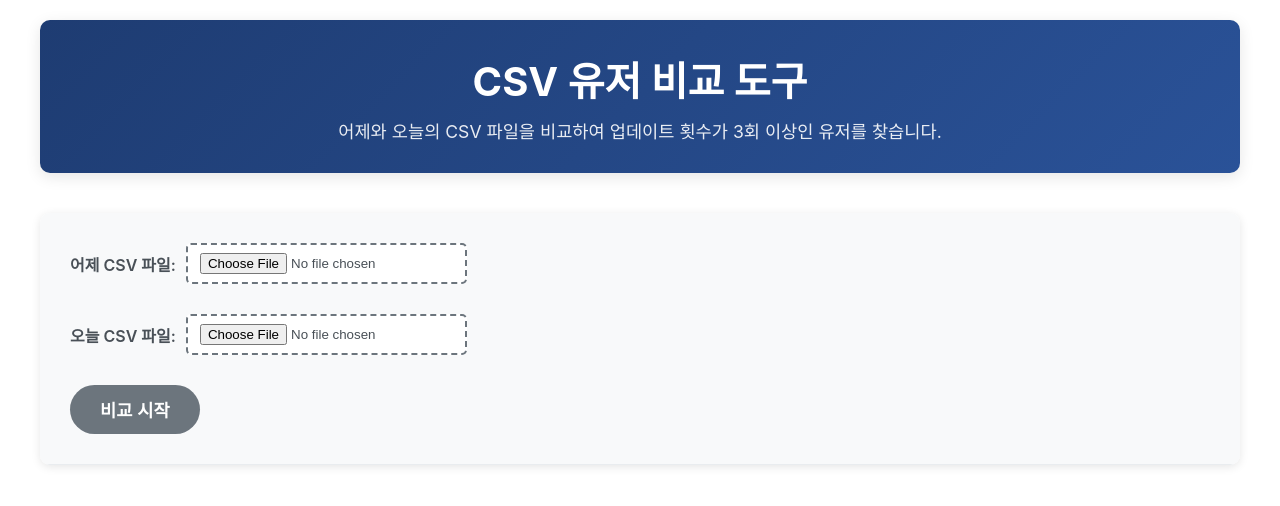
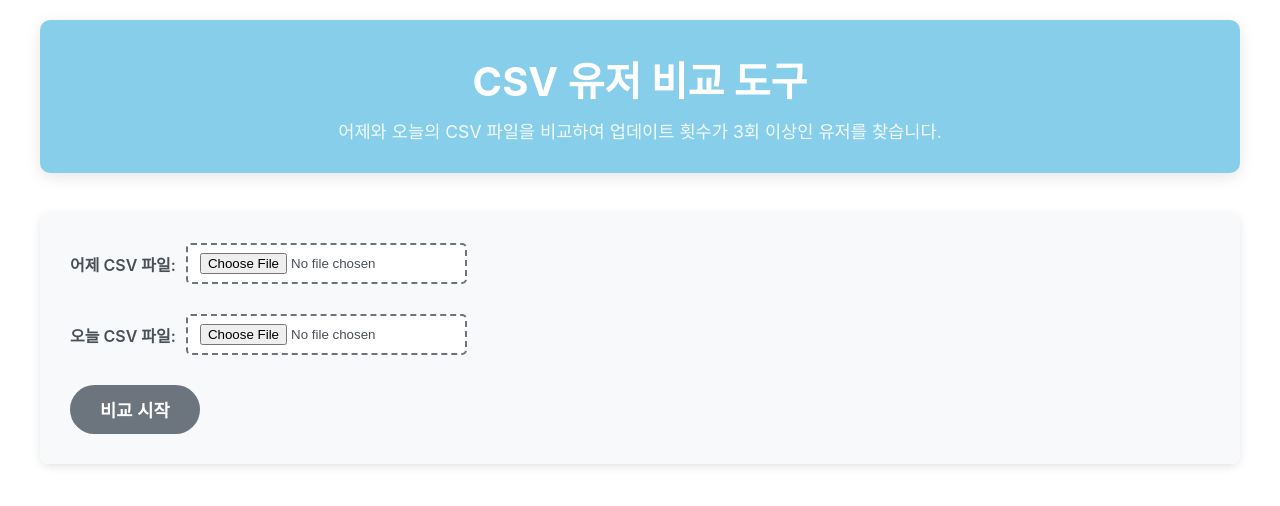
Before and after one commit to RecycleFarm/csv-comparison-app, a React (Create React App) app: page / in a window 1280 px wide. Shown: the top 506 px of the page. Built offline with nearby package versions, Linux system fonts and the light colour scheme.

Commit message:
Change header to pastel blue solid color

```diff
--- a/src/App.css
+++ b/src/App.css
@@ -11,7 +11,7 @@
   text-align: center;
   margin-bottom: 40px;
   padding: 30px;
-  background: linear-gradient(135deg, #1e3c72 0%, #2a5298 100%);
+  background: #87CEEB;
   color: white;
   border-radius: 10px;
   box-shadow: 0 4px 15px rgba(0, 0, 0, 0.1);
```
